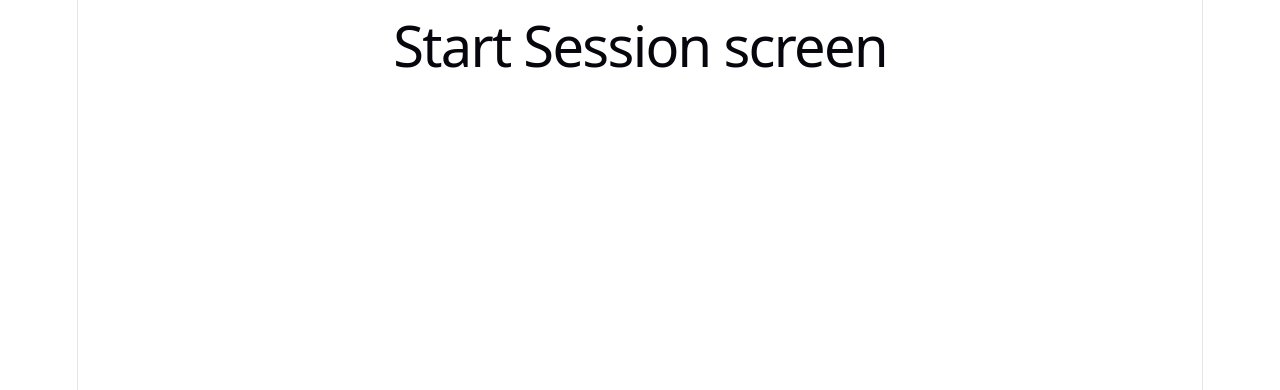
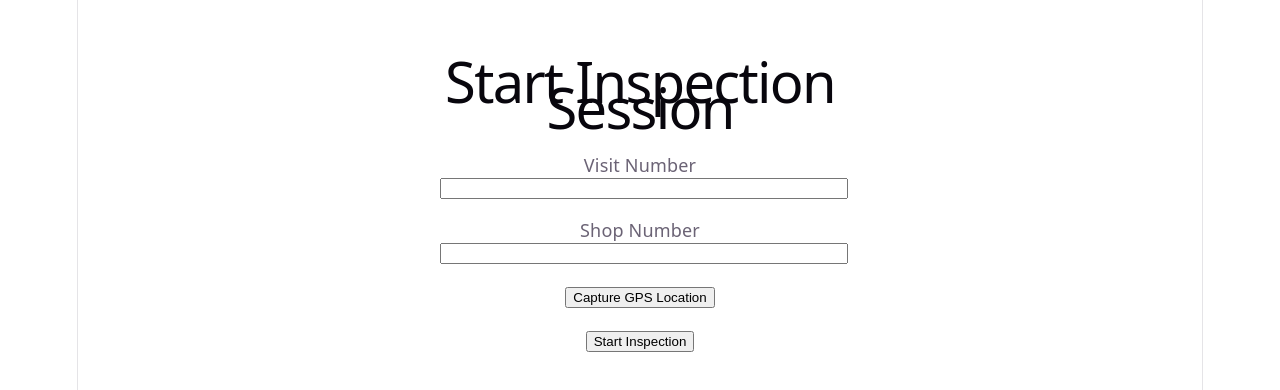
Before and after one commit to RisaMand/inspection-app, a React (Vite) app: page / in a window 1280 px wide. Both pictures are taken after typing "Sample", "Sample123" into the empty fields and a click on the button "Log In". Shown: the top 390 px of the page. Built offline with nearby package versions, Linux system fonts and the light colour scheme.

Commit message:
Add useSession hook and real Start Session screen: visit/shop fields, GPS capture with manual fallback

```diff
--- a/src/App.jsx
+++ b/src/App.jsx
@@ -1,6 +1,7 @@
 import { BrowserRouter, Routes, Route } from 'react-router-dom';
 import { useAuth } from './auth/useAuth';
 import ProtectedRoute from './auth/ProtectedRoute';
+import { useSession } from './session/useSession';
 import Login from './pages/Login';
 import StartSession from './pages/StartSession';
 import Capture from './pages/Capture';
@@ -15,15 +16,16 @@ import OfficerActivity from './pages/OfficerActivity';
 
 export default function App() {
   const { isLoggedIn, role, login, logout } = useAuth();
+  const { session, startSession, endSession } = useSession();
 
   return (
     <BrowserRouter>
       <Routes>
         <Route path="/" element={<Login login={login} />} />
 
-        <Route path="/session" element={
-          <ProtectedRoute isLoggedIn={isLoggedIn}><StartSession /></ProtectedRoute>
-        } />
+       <Route path="/session" element={
+  <ProtectedRoute isLoggedIn={isLoggedIn}><StartSession startSession={startSession} /></ProtectedRoute>
+} />
         <Route path="/capture" element={
           <ProtectedRoute isLoggedIn={isLoggedIn}><Capture /></ProtectedRoute>
         } />
--- a/src/pages/StartSession.jsx
+++ b/src/pages/StartSession.jsx
@@ -1,3 +1,106 @@
-export default function StartSession() {
-  return <h1>Start Session screen</h1>;
+import { useState } from 'react';
+import { useNavigate } from 'react-router-dom';
+
+export default function StartSession({ startSession }) {
+  const [visitNumber, setVisitNumber] = useState('');
+  const [shopNumber, setShopNumber] = useState('');
+  const [gpsStatus, setGpsStatus] = useState('pending'); // pending | granted | denied | unavailable
+  const [gps, setGps] = useState(null);
+  const [manualLat, setManualLat] = useState('');
+  const [manualLng, setManualLng] = useState('');
+  const navigate = useNavigate();
+
+  function requestGps() {
+    if (!navigator.geolocation) {
+      setGpsStatus('unavailable');
+      return;
+    }
+    navigator.geolocation.getCurrentPosition(
+      (pos) => {
+        setGps({ lat: pos.coords.latitude, lng: pos.coords.longitude });
+        setGpsStatus('granted');
+      },
+      () => {
+        setGpsStatus('denied');
+      }
+    );
+  }
+
+  function handleSubmit(e) {
+    e.preventDefault();
+    const finalGps =
+      gpsStatus === 'granted'
+        ? gps
+        : manualLat && manualLng
+        ? { lat: parseFloat(manualLat), lng: parseFloat(manualLng) }
+        : null;
+
+    startSession(visitNumber, shopNumber, finalGps);
+    navigate('/capture');
+  }
+
+  return (
+    <div style={{ padding: '2rem', maxWidth: 400, margin: '0 auto' }}>
+      <h1>Start Inspection Session</h1>
+      <form onSubmit={handleSubmit}>
+        <div style={{ marginBottom: '1rem' }}>
+          <label>
+            Visit Number
+            <input
+              type="text"
+              value={visitNumber}
+              onChange={(e) => setVisitNumber(e.target.value)}
+              required
+              style={{ display: 'block', width: '100%' }}
+            />
+          </label>
+        </div>
+        <div style={{ marginBottom: '1rem' }}>
+          <label>
+            Shop Number
+            <input
+              type="text"
+              value={shopNumber}
+              onChange={(e) => setShopNumber(e.target.value)}
+              required
+              style={{ display: 'block', width: '100%' }}
+            />
+          </label>
+        </div>
+
+        <div style={{ marginBottom: '1rem' }}>
+          <button type="button" onClick={requestGps}>
+            Capture GPS Location
+          </button>
+          {gpsStatus === 'granted' && (
+            <p>✅ Location captured: {gps.lat.toFixed(5)}, {gps.lng.toFixed(5)}</p>
+          )}
+          {gpsStatus === 'denied' && (
+            <div>
+              <p>⚠️ Location permission denied. Enter manually:</p>
+              <input
+                type="text"
+                placeholder="Latitude"
+                value={manualLat}
+                onChange={(e) => setManualLat(e.target.value)}
+                style={{ display: 'block', width: '100%', marginBottom: '0.5rem' }}
+              />
+              <input
+                type="text"
+                placeholder="Longitude"
+                value={manualLng}
+                onChange={(e) => setManualLng(e.target.value)}
+                style={{ display: 'block', width: '100%' }}
+              />
+            </div>
+          )}
+          {gpsStatus === 'unavailable' && (
+            <p>⚠️ Geolocation not supported on this device/browser.</p>
+          )}
+        </div>
+
+        <button type="submit">Start Inspection</button>
+      </form>
+    </div>
+  );
 }
--- /dev/null
+++ b/src/session/useSession.js
@@ -0,0 +1,22 @@
+import { useState } from 'react';
+
+// In-memory for now — swap internals for IndexedDB when offline-save is built.
+// Nothing outside this file should need to change when that happens.
+export function useSession() {
+  const [session, setSession] = useState(null); // { visitNumber, shopNumber, gps, startedAt }
+
+  function startSession(visitNumber, shopNumber, gps) {
+    setSession({
+      visitNumber,
+      shopNumber,
+      gps, // { lat, lng } or null if denied/unavailable
+      startedAt: new Date().toISOString(),
+    });
+  }
+
+  function endSession() {
+    setSession(null);
+  }
+
+  return { session, startSession, endSession };
+}
```
